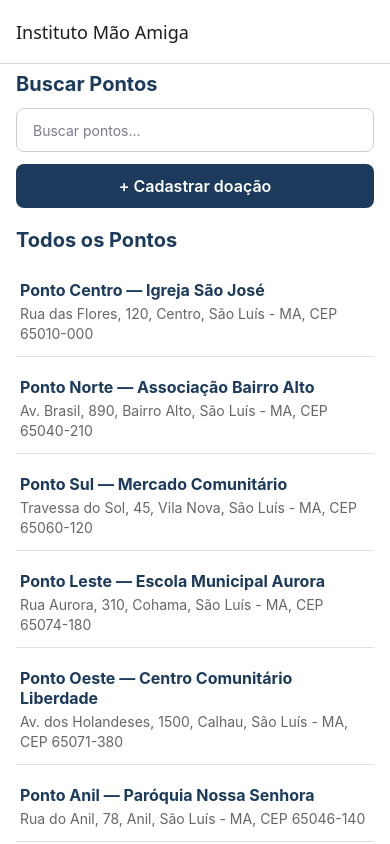
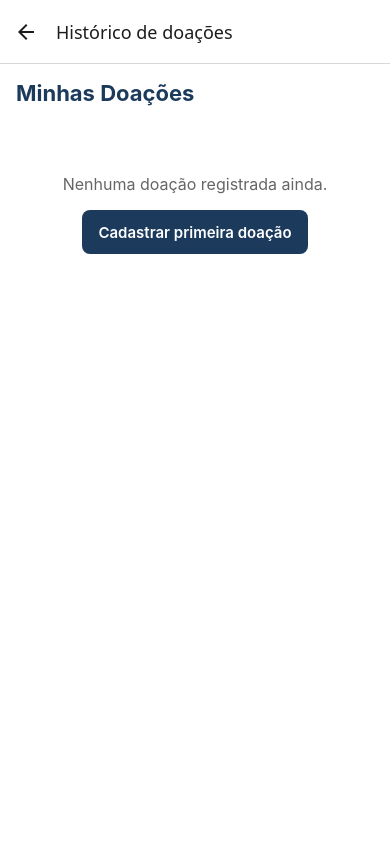
Before and after one commit to college-soft-eng-repos/instituto-mao-amiga, a React Native app: screen /HistoricoDoacoes in a window 390 px wide. Built offline with nearby package versions, Linux system fonts and the light colour scheme.

Commit message:
feat: adiciona tela de histórico refs #9

```diff
--- a/App.tsx
+++ b/App.tsx
@@ -4,11 +4,13 @@ import { SafeAreaProvider } from 'react-native-safe-area-context';
 import TelaListaPontos from './TelaListaPontos';
 import TelaDetalhePonto from './TelaDetalhePonto';
 import TelaCadastroDoacao from './TelaCadastroDoacao';
+import TelaHistoricoDoacoes from './TelaHistoricoDoacoes';
 
 export type RootStackParamList = {
   Lista: undefined;
   Detalhe: { pontoId: string };
   CadastroDoacao: undefined;
+  HistoricoDoacoes: undefined;
 };
 
 const Stack = createNativeStackNavigator<RootStackParamList>();
@@ -33,6 +35,11 @@ export default function App() {
             component={TelaCadastroDoacao}
             options={{ title: 'Cadastrar doação' }}
           />
+          <Stack.Screen
+            name="HistoricoDoacoes"
+            component={TelaHistoricoDoacoes}
+            options={{ title: 'Histórico de doações' }}
+          />
         </Stack.Navigator>
       </NavigationContainer>
     </SafeAreaProvider>
--- /dev/null
+++ b/TelaHistoricoDoacoes.tsx
@@ -0,0 +1,167 @@
+import React, { useState, useCallback } from 'react';
+import {
+  View,
+  Text,
+  StyleSheet,
+  FlatList,
+  TouchableOpacity,
+} from 'react-native';
+import { SafeAreaView } from 'react-native-safe-area-context';
+import { useFocusEffect } from '@react-navigation/native';
+import type { NativeStackScreenProps } from '@react-navigation/native-stack';
+import type { RootStackParamList } from './App';
+import { listarDoacoes } from './storage/doacoesStorage';
+import { useConteudoResponsivo } from './useConteudoResponsivo';
+
+type Props = NativeStackScreenProps<RootStackParamList, 'HistoricoDoacoes'>;
+
+type Doacao = {
+  id: string;
+  tipoItem: string;
+  quantidade: number;
+  pontoDestino: string;
+  criadoEm: string;
+};
+
+// Componente separado e otimizado com React.memo
+const DoacaoItem = React.memo(({ item }: { item: Doacao }) => {
+  const dataFormatada = new Date(item.criadoEm).toLocaleString('pt-BR', {
+    dateStyle: 'short',
+    timeStyle: 'short',
+  });
+
+  return (
+    <View style={styles.itemContainer}>
+      <View style={styles.itemCabecalho}>
+        <Text style={styles.itemTipo}>{item.tipoItem}</Text>
+        <Text style={styles.itemQtd}>{item.quantidade} un.</Text>
+      </View>
+      <Text style={styles.itemDestino}>Destino: {item.pontoDestino}</Text>
+      <Text style={styles.itemData}>Registrado em: {dataFormatada}</Text>
+    </View>
+  );
+});
+
+export default function TelaHistoricoDoacoes({ navigation }: Props) {
+  const { conteudoStyle } = useConteudoResponsivo();
+  const [doacoes, setDoacoes] = useState<Doacao[]>([]);
+  const [carregando, setCarregando] = useState(true);
+
+  // Recarrega as doações sempre que a tela entra em foco
+  useFocusEffect(
+    useCallback(() => {
+      async function carregar() {
+        setCarregando(true);
+        const dados = await listarDoacoes();
+        setDoacoes(dados);
+        setCarregando(false);
+      }
+      carregar();
+    }, [])
+  );
+
+  return (
+    <SafeAreaView style={styles.container} edges={['bottom', 'left', 'right']}>
+      <View style={[styles.headerContainer, conteudoStyle]}>
+        <Text style={styles.titulo}>Minhas Doações</Text>
+      </View>
+
+      <FlatList
+        data={doacoes}
+        keyExtractor={(item) => item.id}
+        contentContainerStyle={[styles.listaConteudo, conteudoStyle]}
+        renderItem={({ item }) => <DoacaoItem item={item} />}
+        ListEmptyComponent={
+          !carregando ? (
+            <View style={styles.vazioContainer}>
+              <Text style={styles.vazioTexto}>Nenhuma doação registrada ainda.</Text>
+              <TouchableOpacity
+                style={styles.botaoCadastrarVazio}
+                onPress={() => navigation.navigate('CadastroDoacao')}
+              >
+                <Text style={styles.botaoCadastrarVazioTexto}>Cadastrar primeira doação</Text>
+              </TouchableOpacity>
+            </View>
+          ) : null
+        }
+      />
+    </SafeAreaView>
+  );
+}
+
+const styles = StyleSheet.create({
+  container: {
+    flex: 1,
+    backgroundColor: '#FFFFFF',
+  },
+  headerContainer: {
+    paddingTop: 16,
+    paddingBottom: 8,
+  },
+  titulo: {
+    fontSize: 22,
+    fontWeight: 'bold',
+    color: '#1B3A5C',
+  },
+  listaConteudo: {
+    paddingBottom: 24,
+  },
+  itemContainer: {
+    backgroundColor: '#F9F9F9',
+    borderRadius: 8,
+    borderWidth: 1,
+    borderColor: '#E0E0E0',
+    padding: 16,
+    marginBottom: 12,
+  },
+  itemCabecalho: {
+    flexDirection: 'row',
+    justifyContent: 'space-between',
+    alignItems: 'center',
+    marginBottom: 6,
+  },
+  itemTipo: {
+    fontSize: 16,
+    fontWeight: 'bold',
+    color: '#1B3A5C',
+  },
+  itemQtd: {
+    fontSize: 14,
+    fontWeight: '600',
+    color: '#2E7D32',
+  },
+  itemDestino: {
+    fontSize: 14,
+    color: '#333333',
+    marginBottom: 4,
+  },
+  itemData: {
+    fontSize: 12,
+    color: '#888888',
+  },
+  vazioContainer: {
+    alignItems: 'center',
+    justifyContent: 'center',
+    paddingTop: 60,
+  },
+  vazioTexto: {
+    fontSize: 16,
+    color: '#666666',
+    marginBottom: 16,
+    textAlign: 'center',
+  },
+  botaoCadastrarVazio: {
+    backgroundColor: '#1B3A5C',
+    paddingHorizontal: 16,
+    paddingVertical: 12,
+    borderRadius: 8,
+    minHeight: 44,
+    justifyContent: 'center',
+    alignItems: 'center',
+  },
+  botaoCadastrarVazioTexto: {
+    color: '#FFFFFF',
+    fontWeight: '600',
+    fontSize: 15,
+  },
+});
--- a/TelaListaPontos.tsx
+++ b/TelaListaPontos.tsx
@@ -82,6 +82,7 @@ type RootStackParamList = {
   Lista: undefined;
   Detalhe: { pontoId: string };
   CadastroDoacao: undefined;
+  HistoricoDoacoes: undefined; // Adicionado aqui nos tipos locais da tela
 };
 
 type Props = {
@@ -114,10 +115,6 @@ export default function TelaListaPontos({ navigation }: Props) {
 
   return (
     <SafeAreaView style={styles.container} edges={['bottom', 'left', 'right']}>
-      {/*
-        Issue #06: padding lateral + largura relativa (useConteudoResponsivo)
-        no contentContainerStyle, para não grudar na borda nem esticar em tablet.
-      */}
       <FlatList
         style={styles.lista}
         data={pontosFiltrados}
@@ -134,12 +131,23 @@ export default function TelaListaPontos({ navigation }: Props) {
               onChangeText={setBusca}
               autoCorrect={false}
             />
+
+            {/* Botão de Cadastrar Doação */}
             <TouchableOpacity
               style={styles.botaoCadastro}
               onPress={() => navigation.navigate('CadastroDoacao')}
             >
               <Text style={styles.botaoCadastroTexto}>+ Cadastrar doação</Text>
             </TouchableOpacity>
+
+            {/* Novo Botão: Ver Histórico de Doações */}
+            <TouchableOpacity
+              style={styles.botaoHistorico}
+              onPress={() => navigation.navigate('HistoricoDoacoes')}
+            >
+              <Text style={styles.botaoHistoricoTexto}>Ver histórico de doações</Text>
+            </TouchableOpacity>
+
             <Text style={styles.titulo}>Todos os Pontos</Text>
           </View>
         }
@@ -177,7 +185,6 @@ const styles = StyleSheet.create({
     flexShrink: 1,
   },
   item: {
-    // Issue #06 / revisão em pares: alvo de toque mínimo 44px (WCAG 2.5.5)
     minHeight: 44,
     justifyContent: 'center',
     marginBottom: 8,
@@ -200,7 +207,6 @@ const styles = StyleSheet.create({
     lineHeight: 20,
   },
   inputBusca: {
-    // Issue #06 / revisão em pares: height 40 → minHeight 44 (alvo de toque)
     minHeight: 44,
     borderColor: '#CCCCCC',
     borderWidth: 1,
@@ -214,15 +220,30 @@ const styles = StyleSheet.create({
     backgroundColor: '#1B3A5C',
     padding: 12,
     borderRadius: 8,
-    // Issue #06: alvo de toque mínimo 44px + texto centralizado
     minHeight: 44,
     justifyContent: 'center',
     alignItems: 'center',
-    marginBottom: 20,
+    marginBottom: 8,
   },
   botaoCadastroTexto: {
     color: '#FFFFFF',
     fontWeight: '600',
     fontSize: 16,
   },
+  botaoHistorico: {
+    backgroundColor: '#F0F4F8',
+    borderColor: '#1B3A5C',
+    borderWidth: 1,
+    padding: 12,
+    borderRadius: 8,
+    minHeight: 44,
+    justifyContent: 'center',
+    alignItems: 'center',
+    marginBottom: 20,
+  },
+  botaoHistoricoTexto: {
+    color: '#1B3A5C',
+    fontWeight: '600',
+    fontSize: 16,
+  },
 });
```
